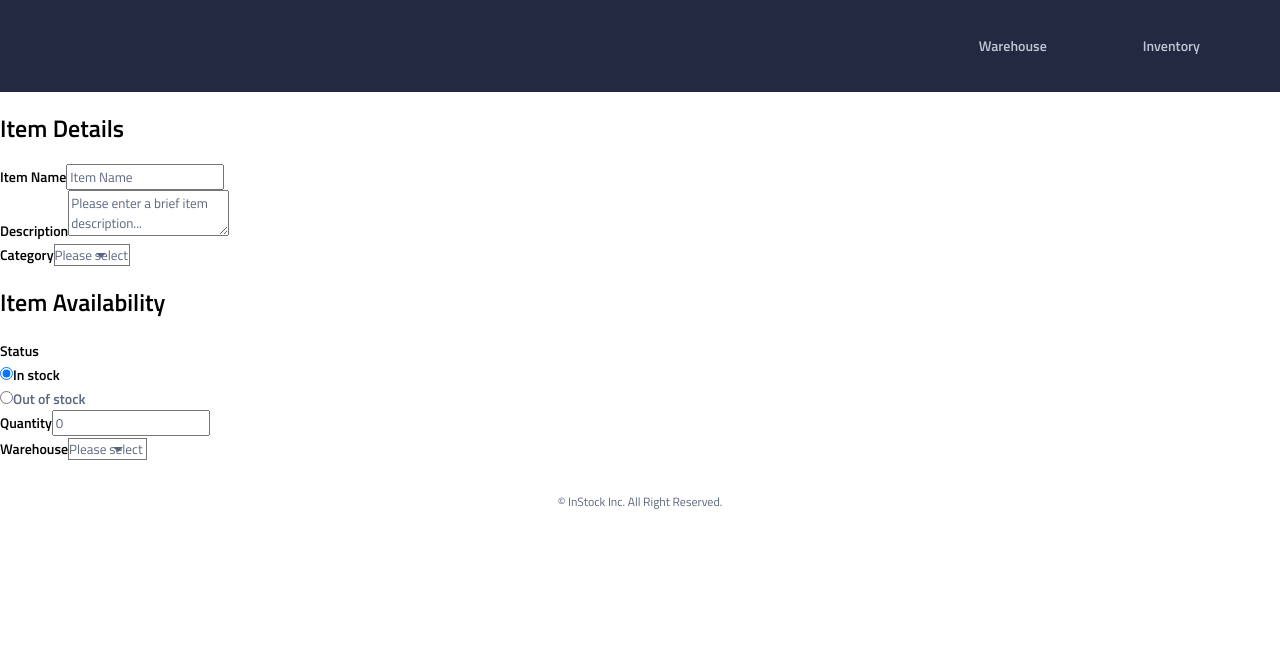
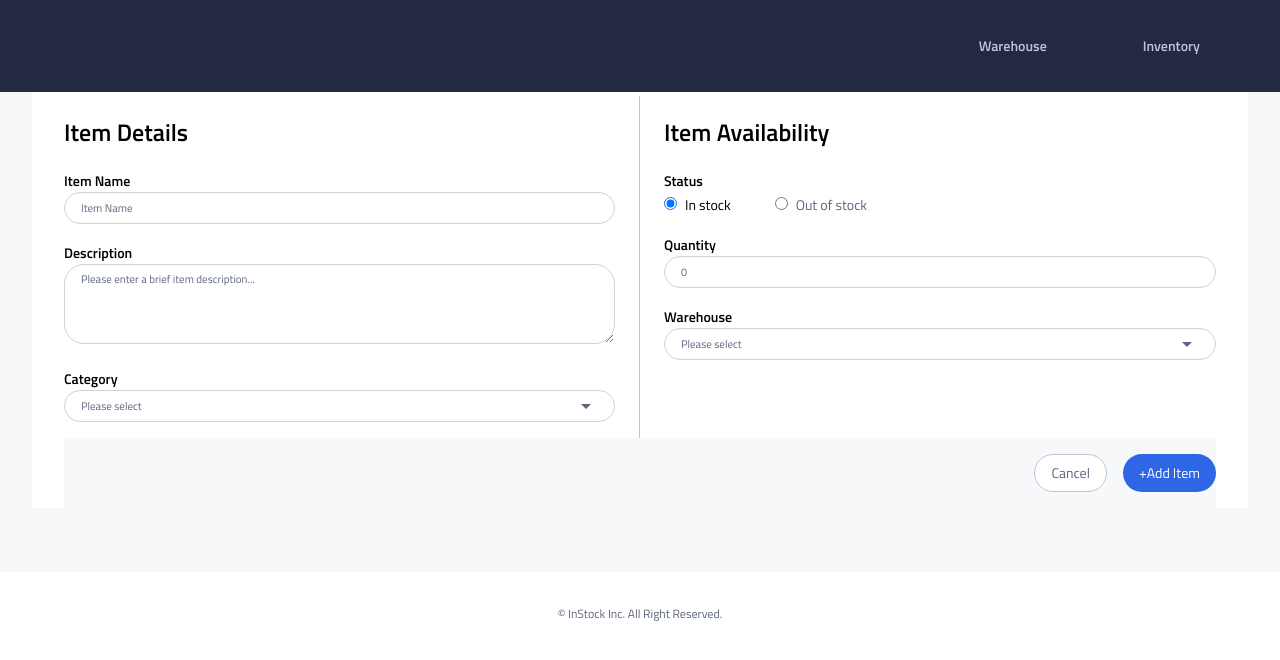
Before and after one commit to danlin0226/instock-merritt, a React (Create React App) app: page /inventory/add in a window 1280 px wide. Shown: the top 660 px of the page. Built offline with nearby package versions, Linux system fonts and the light colour scheme.

Commit message:
medium/large styling complete with few minor issues

```diff
--- /dev/null
+++ b/src/components/button/Button.jsx
@@ -0,0 +1,10 @@
+// styling
+import "./Button.scss";
+
+export default function Button({ buttonText, classes, clickHandler }) {
+  return (
+    <button type="submit" className={classes} onClick={clickHandler}>
+      {buttonText}
+    </button>
+  );
+}
--- /dev/null
+++ b/src/components/button/Button.scss
@@ -0,0 +1,51 @@
+@use "../../styles/partials/breakpoints" as *;
+@use "../../styles/partials/colors" as *;
+
+@include small {
+  .button {
+    width: 100%;
+    height: 2.25rem;
+    border-radius: 1.25rem;
+    padding: 0rem 1rem;
+    color: $white;
+    background-color: $Instock-Indigo;
+    border-style: none;
+    cursor: pointer;
+
+    &:hover {
+      background-color: $Graphite;
+    }
+  }
+}
+
+@include medium {
+  .button {
+    height: 2.375rem;
+    border-radius: 1.25rem;
+    padding: 0rem 1rem;
+    color: $white;
+    background-color: $Instock-Indigo;
+    border-style: none;
+    cursor: pointer;
+
+    &:hover {
+      background-color: $Graphite;
+    }
+  }
+}
+
+@include large {
+  .button {
+    height: 2.375rem;
+    border-radius: 1.25rem;
+    padding: 0rem 1rem;
+    color: $white;
+    background-color: $Instock-Indigo;
+    border-style: none;
+    cursor: pointer;
+
+    &:hover {
+      background-color: $Graphite;
+    }
+  }
+}
--- a/src/components/inventory-form/InventoryForm.jsx
+++ b/src/components/inventory-form/InventoryForm.jsx
@@ -1,5 +1,8 @@
 import "../../styles/partials/_typography.scss";
 import "./InventoryForm.scss";
+
+// components
+import Button from "../button/Button";
 
 const InventoryForm = () => {
   return (
@@ -78,6 +81,10 @@ const InventoryForm = () => {
           </select>
         </div>
       </div>
+      <div className="item__buttons">
+        <Button buttonText="Cancel" classes="button button-text item__buttons-cancel"></Button>
+        <Button buttonText="+Add Item" classes="button button-text item__buttons-add"></Button>
+      </div>
     </form>
   );
 };
--- a/src/components/inventory-form/InventoryForm.scss
+++ b/src/components/inventory-form/InventoryForm.scss
@@ -6,10 +6,12 @@
 @include small {
   .inventory {
     &__form {
-      box-shadow: 0.125rem 0.125rem 0.5rem $Cloud;
-      margin: 0 1rem;
-      border-radius: 0.1875rem;
-      padding: 1rem 1.5rem;
+      background-color: $white;
+      background-clip: content-box;
+      // box-shadow: h-offset v-offset blur spread color
+      box-shadow: inset 0 -0.75rem 0 0.75rem $Light-Grey;
+      margin: 0rem;
+      padding: 0.75rem 2.25rem 1.25rem;
     }
   }
 
@@ -48,6 +50,23 @@
     &__details {
       border-bottom: 0.0625rem solid $Cloud;
     }
+
+    &__buttons {
+      display: flex;
+      padding: 1rem 0rem;
+      width: 100%;
+      background-color: $Light-Grey;
+      &-cancel {
+        background-color: $white !important;
+        color: $Slate !important;
+        border: 0.0625rem solid $Cloud !important;
+        font-weight: 400;
+        margin-right: 1rem;
+      }
+      &-add {
+        font-weight: 400;
+      }
+    }
   }
 
   //label-text css class is from styles/partials/typography
@@ -56,3 +75,169 @@
     margin-left: 0.5rem;
   }
 }
+
+@include medium {
+  .inventory {
+    &__form {
+      background-color: $white;
+      background-clip: content-box;
+      // box-shadow: h-offset v-offset blur spread color
+      box-shadow: inset 0 -2rem 0 2rem $Light-Grey;
+      margin: 0rem;
+      padding: 0.25rem 4rem 4rem;
+      display: flex;
+      flex-wrap: wrap;
+    }
+  }
+
+  .item {
+    &__container {
+      margin-bottom: 1rem;
+    }
+    &__form {
+      font-size: 0.6875rem;
+      width: 100%;
+      height: 2rem;
+      border: solid 0.0625rem lightgray;
+      border-radius: 1.25rem;
+      padding: 0rem 1rem;
+    }
+
+    &__radio {
+      margin-right: 2.75rem;
+      &-container {
+        display: flex;
+      }
+    }
+
+    &__select {
+      &:hover {
+        background: green;
+      }
+    }
+
+    &__description {
+      padding-top: 0.375rem;
+      font-family: "Titillium Web";
+      height: 10vh;
+    }
+
+    &__details {
+      width: 50%;
+      padding-right: 1.5rem;
+      border-right: 0.0625rem solid $Cloud;
+    }
+
+    &__availability {
+      width: 50%;
+      padding-left: 1.5rem;
+    }
+
+    &__buttons {
+      display: flex;
+      justify-content: flex-end;
+      padding: 1rem 0rem;
+      background-color: $Light-Grey;
+      width: 100%;
+      &-cancel {
+        background-color: $white !important;
+        color: $Slate !important;
+        border: 0.0625rem solid $Cloud !important;
+        font-weight: 400;
+        margin-right: 1rem;
+      }
+      &-add {
+        font-weight: 400;
+      }
+    }
+  }
+
+  //label-text css class is from styles/partials/typography
+  .label-text.item__radio-label {
+    font-weight: 400;
+    margin-left: 0.5rem;
+  }
+}
+
+@include large {
+  .inventory {
+    &__form {
+      background-color: $white;
+      background-clip: content-box;
+      // box-shadow: h-offset v-offset blur spread color
+      box-shadow: inset 0 -2rem 0 2rem $Light-Grey;
+      margin: 0rem;
+      padding: 0.25rem 4rem 4rem;
+      display: flex;
+      flex-wrap: wrap;
+    }
+  }
+
+  .item {
+    &__container {
+      margin-bottom: 1rem;
+    }
+    &__form {
+      font-size: 0.6875rem;
+      width: 100%;
+      height: 2rem;
+      border: solid 0.0625rem lightgray;
+      border-radius: 1.25rem;
+      padding: 0rem 1rem;
+    }
+
+    &__radio {
+      margin-right: 2.75rem;
+      &-container {
+        display: flex;
+      }
+    }
+
+    &__select {
+      &:hover {
+        background: green;
+      }
+    }
+
+    &__description {
+      padding-top: 0.375rem;
+      font-family: "Titillium Web";
+      height: 10vh;
+    }
+
+    &__details {
+      width: 50%;
+      padding-right: 1.5rem;
+      border-right: 0.0625rem solid $Cloud;
+    }
+
+    &__availability {
+      width: 50%;
+      padding-left: 1.5rem;
+    }
+
+    &__buttons {
+      display: flex;
+      justify-content: flex-end;
+      padding: 1rem 0rem;
+      background-color: $Light-Grey;
+      width: 100%;
+      &-cancel {
+        background-color: $white !important;
+        color: $Slate !important;
+        border: 0.0625rem solid $Cloud !important;
+        font-weight: 400;
+        margin-right: 1rem;
+      }
+      &-add {
+        font-weight: 400;
+      }
+    }
+  }
+
+  //label-text css class is from styles/partials/typography
+  .label-text.item__radio-label {
+    font-weight: 400;
+    margin-left: 0.5rem;
+  }
+}
--- a/src/global.scss
+++ b/src/global.scss
@@ -45,3 +45,7 @@ input[type="radio"] {
     color: $Slate;
   }
 }
+
+button {
+  font-family: "Titillium Web";
+}
```
